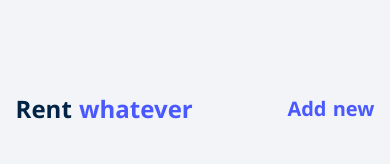
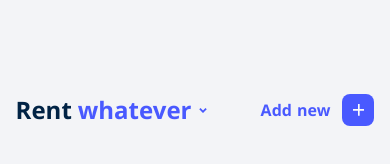
Before and after one commit to KlerKpn/Nuxt-app, a Nuxt app: page / in a window 390 px wide. Shown: the part 380-544 px from the top of the page. Built offline with nearby package versions, Linux system fonts and the light colour scheme; a small style sheet from the web is missing.

Commit message:
main svg

```diff
--- a/components/Container.vue
+++ b/components/Container.vue
@@ -12,9 +12,16 @@
     align-items: center;
     background:#F3F4F7;
     padding: 4%;
+    padding-top: 0;
     border-radius: 48px;
     margin: 0 auto;
     min-height: 708px;
     justify-content: center;
   }
+  @media (max-width: 1100px) {
+    .container{
+      border-radius: 24px;
+    }
+
+  }
 </style>
--- a/components/Header.vue
+++ b/components/Header.vue
@@ -173,8 +173,6 @@ export default {
            height: auto;
        }
        .header{
-           /* padding-top: 12px;
-           padding-bottom: 12px; */
            padding:  20px 12px;
        }
        .container{
--- a/components/Item.vue
+++ b/components/Item.vue
@@ -18,6 +18,7 @@
         .item{
             padding: 20px 20px;
             height: 151px;
+            border-radius: 24px;
         }
     }
 
--- a/layouts/default.vue
+++ b/layouts/default.vue
@@ -23,6 +23,7 @@ export default {
   --base-background: #FCFCFC;
   --base-table: #F3F4F7;
   --base-descColor:#677B8F;
+  --blue: #4959FF;
 }
 .darkmode{
   --base-color:#FCFCFC;
--- a/layouts/error.vue
+++ b/layouts/error.vue
@@ -1,6 +1,6 @@
 <template>
     <div>
-        <Container>
+        <Container :class="$style.container">
             <div :class="$style.errContainer">
                 <div :class="$style.err">An error has occurred</div>
                 <div :class="$style.description">Please refresh the page</div>
@@ -16,6 +16,9 @@ export default {}
 </script>
 
 <style module lang="css" scoped>
+    .container{
+        padding: 4px;
+    }
     .errContainer{
         display: flex;
         flex-direction: column;
--- a/pages/index.vue
+++ b/pages/index.vue
@@ -2,8 +2,21 @@
   <div :class="$style.container">
     <Container>
       <div :class="$style.head">
-          <div :class="$style.whatever">Rent <span :class="$style.whateverBlue">whatever</span></div>
-          <div :class="$style.addNew"><span>Add new</span></div>
+          <div :class="$style.whatever">Rent<span :class="$style.whateverBlue">whatever</span>
+            <div :class="$style.arrDown">
+              <svg :class="$style.svgArrDown" width="12" height="8" viewBox="0 0 12 8" fill="none" xmlns="http://www.w3.org/2000/svg">
+                <path d="M6 8L0 1.99965L2.00094 0L6 4.00071L9.99906 0L12 1.99965L6 8Z" fill="#4959FF"/>
+              </svg>
+            </div>
+          </div>
+          <div :class="$style.addNew">
+            <div>Add new</div>
+            <div :class="$style.divPlus">
+                <svg :class="$style.svgPlus" width="14" height="14" viewBox="0 0 14 14" fill="none" xmlns="http://www.w3.org/2000/svg">
+                  <path d="M6 6V0H8V6H14V8H8V14H6V8H0V6H6Z" fill="#FCFCFC"/>
+                </svg>
+            </div>
+          </div>
       </div>
       <div :class="$style.tableItem">
         <Item v-for="item of items" :key="item.id" @click.native="openItem(item)">
@@ -35,9 +48,6 @@ export default {
       const items = DataItems
       return {items}
     },
-    data:()=>({
-        items:[]
-    }),
     methods:{
       openItem(item){
        this.$router.push('/view/' + item.id)
@@ -63,20 +73,45 @@ export default {
     display: flex;
     width: 100%;
     justify-content: space-between;
-    padding: 0 0 5% 0;
+    align-items: center;
+    padding: 55px 0 55px 0;
     font-weight: bold;
   }
+  .divPlus{
+    background: #4959FF;
+    width: 48px;
+    height: 48px;
+    border-radius: 16px;
+    display: flex;
+    justify-content: center;
+    align-items: center;
+    margin-left: 26px;
+  }
     .whatever{
-      font-size: 48px;
+      font-size: 40px;
+      height: 100%;
+      display: flex;
+      align-items: center;
     }
       .whateverBlue{
+        height: 100%;
+        display: flex;
+        align-items: center;
         color: #4959FF;
+        margin-left: 12px;
       }
     .addNew{
       color: #4959FF;
       font-size: 20px;
+      display: flex;
+      align-items: center;
     }
-
+    .arrDown{
+      width: 100%;
+      display: flex;
+      align-items: center;
+      margin-left: 24px;
+    }
   .imgPrev{
     border-radius: 24px;
     height: 88px;
@@ -87,7 +122,7 @@ export default {
   }
   .prevContent{
     display: flex;
-    justify-content: space-between;
+    justify-content: space-around;
     align-items: flex-start;
     flex-direction: column;
     margin-left: 32px;
@@ -106,7 +141,7 @@ export default {
   }
   @media (max-width: 1100px) {
     .tableItem{
-      grid-template-columns: repeat(auto-fill, minmax(343px, 1fr));
+      grid-template-columns: repeat(auto-fill, minmax(335px, 1fr));
       grid-gap: 12px;
     }
     .prevContent{
@@ -115,5 +150,37 @@ export default {
     .whatever{
       font-size: 24px;
     }
+    .head{
+      padding-top:24px;
+      padding-bottom:24px;
+    }
+    .addNew{
+      font-size: 16px;
+    }
+    .imgPrev{
+      height: 88px;
+      width: auto;
+      border-radius: 16px;
+    }
+    .divPlus{
+      width: 32px;
+      height: 32px;
+      border-radius: 8px;
+      margin-left: 12px;
+    }
+    .svgPlus{
+      height: 11.67px;
+      width: 11.67px;
+    }
+    .svgArrDown{
+      height: 5px;
+      width: 8px;
+    }
+    .arrDown{
+      margin-left: 8px;
+    }
+    .whateverBlue{
+        margin-left: 6px;
+    }
   }
 </style>
```
